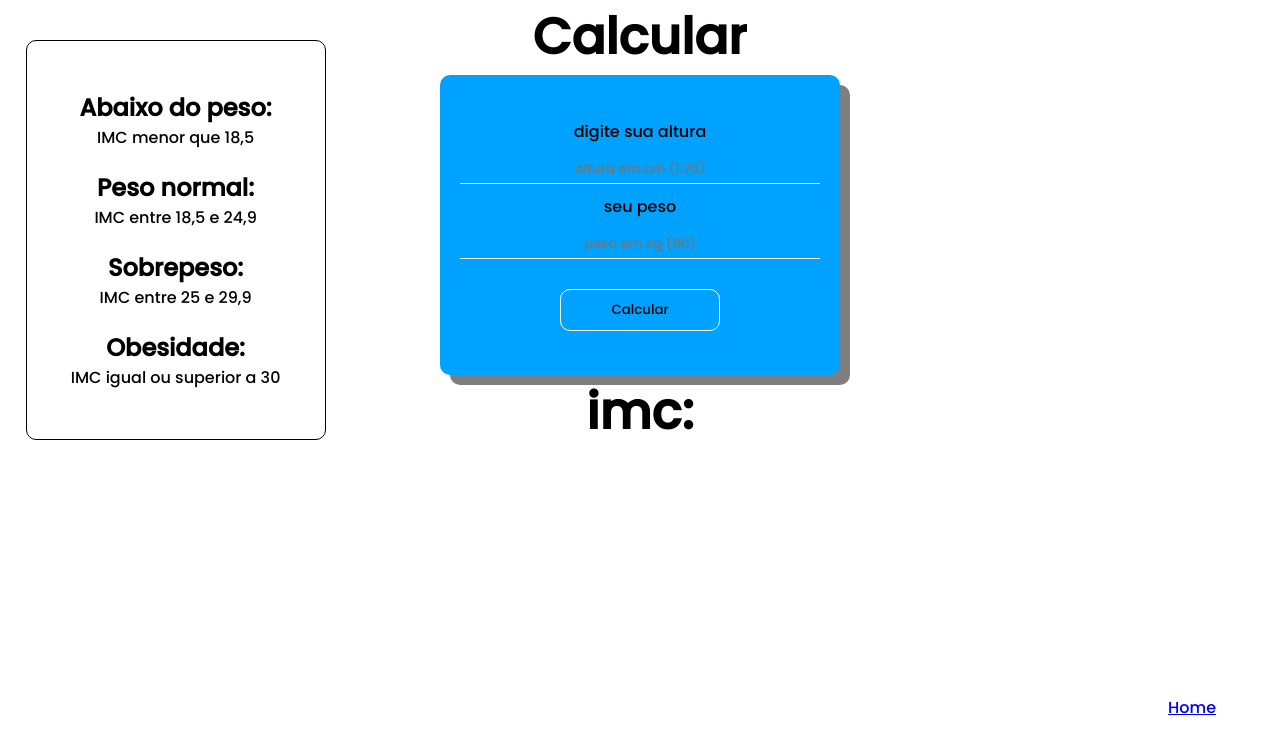
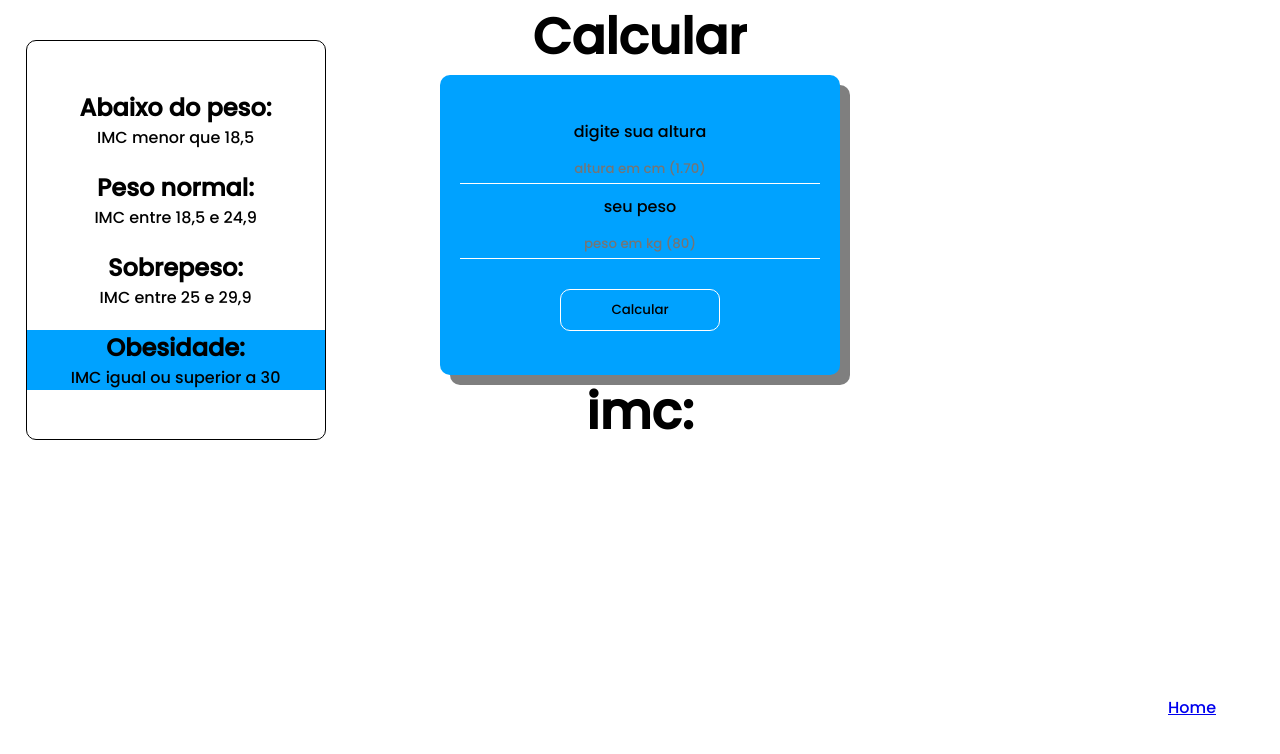
Before and after one commit to douglas-front/imc, a React (Vite) app: page /calc in a window 1280 px wide. Shown: the top 754 px of the page. Built offline with nearby package versions, Linux system fonts and the light colour scheme.

Commit message:
adicionado indicativo imc

```diff
--- a/src/pages/Calc/calc.scss
+++ b/src/pages/Calc/calc.scss
@@ -121,6 +121,31 @@
   p{
     text-align: center;
   }
+
+  :first-child.abaixo{
+    background-color: #00a2ff;
+    width: 100%;
+
+    transition: all .3s;
+  }
+  :nth-child(2).normal{
+    background-color: #00a2ff;
+    width: 100%;
+
+    transition: all .3s;
+  }
+  :nth-child(3).sobre{
+    background-color: #00a2ff;
+    width: 100%;
+
+    transition: all .3s;
+  }
+  :last-child.obesidade{
+    background-color: #00a2ff;
+    width: 100%;
+
+    transition: all .3s;
+  }
 }
 
 .link{
--- a/src/pages/Calc/index.tsx
+++ b/src/pages/Calc/index.tsx
@@ -6,6 +6,7 @@ const Calc = () => {
   const [value, setValue] = useState<string>("");
   const [heightUser, setHeightUser] = useState<string>("0");
   const [weightUser, setWeightUser] = useState<string>("");
+  const [classe , setClasse] = useState<string>('obesidade')
 
   // console.log(typeof(heightUser))
 
@@ -58,8 +59,21 @@ const Calc = () => {
     const person = new imc(height, weight);
 
     const imcPerson = person.CalcImc();
+    const parse = parseFloat(imcPerson)
+
+    if(parse <= 18.4){
+      setClasse('abaixo')
+    } else if (parse >=18.5 && parse < 25){
+      setClasse('normal')
+    } else if(parse >=25 && parse < 30){
+      setClasse('sobre')
+    } else if(parse >= 30){
+      setClasse('obesidade')
+    }
 
     setValue(imcPerson);
+
+
   };
 
   return (
@@ -82,9 +96,9 @@ const Calc = () => {
       </div>
         <div className="statusCalc">
             {status.map((element)=> (
-              <div>
+              <div className={`${classe}`}>
                 <h1>{element.typeWeight}</h1>
-                <p>{element.value}</p>
+                <p >{element.value}</p>
               </div>
             ))}
         </div>
```
